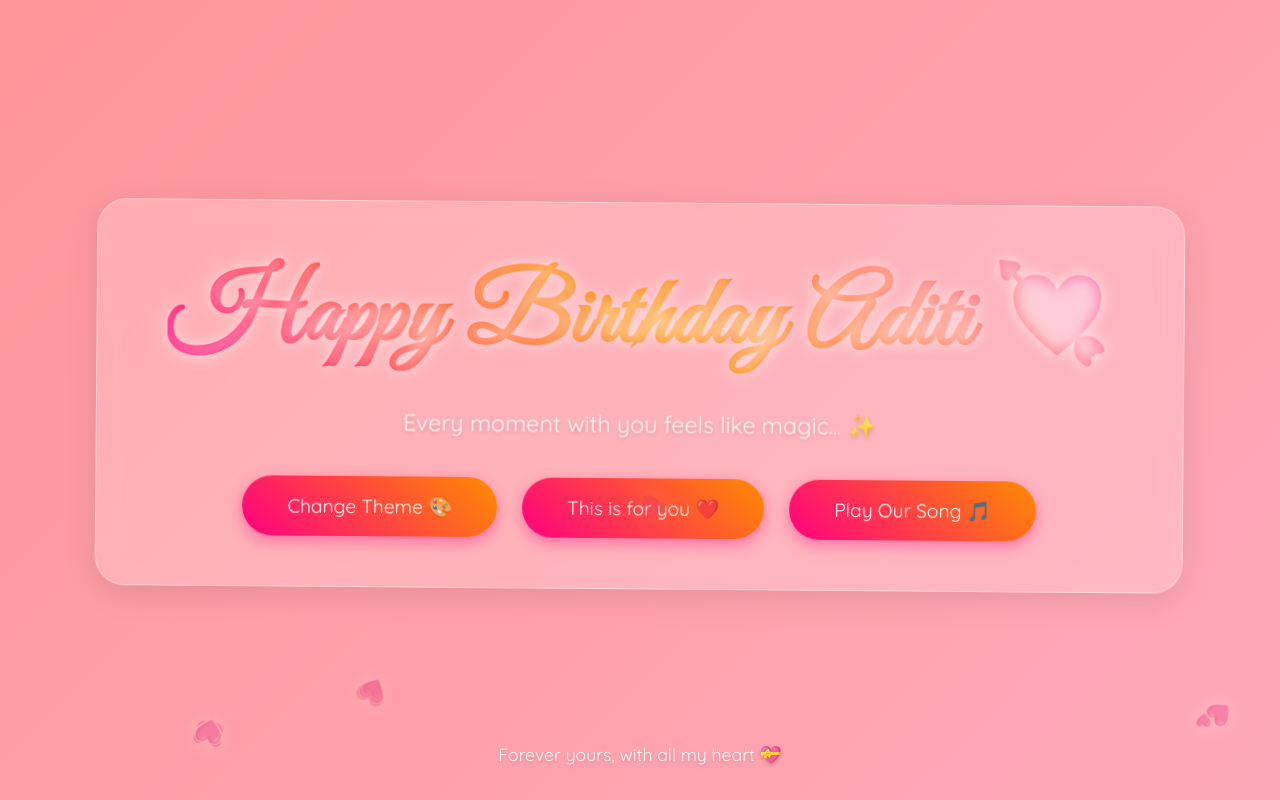
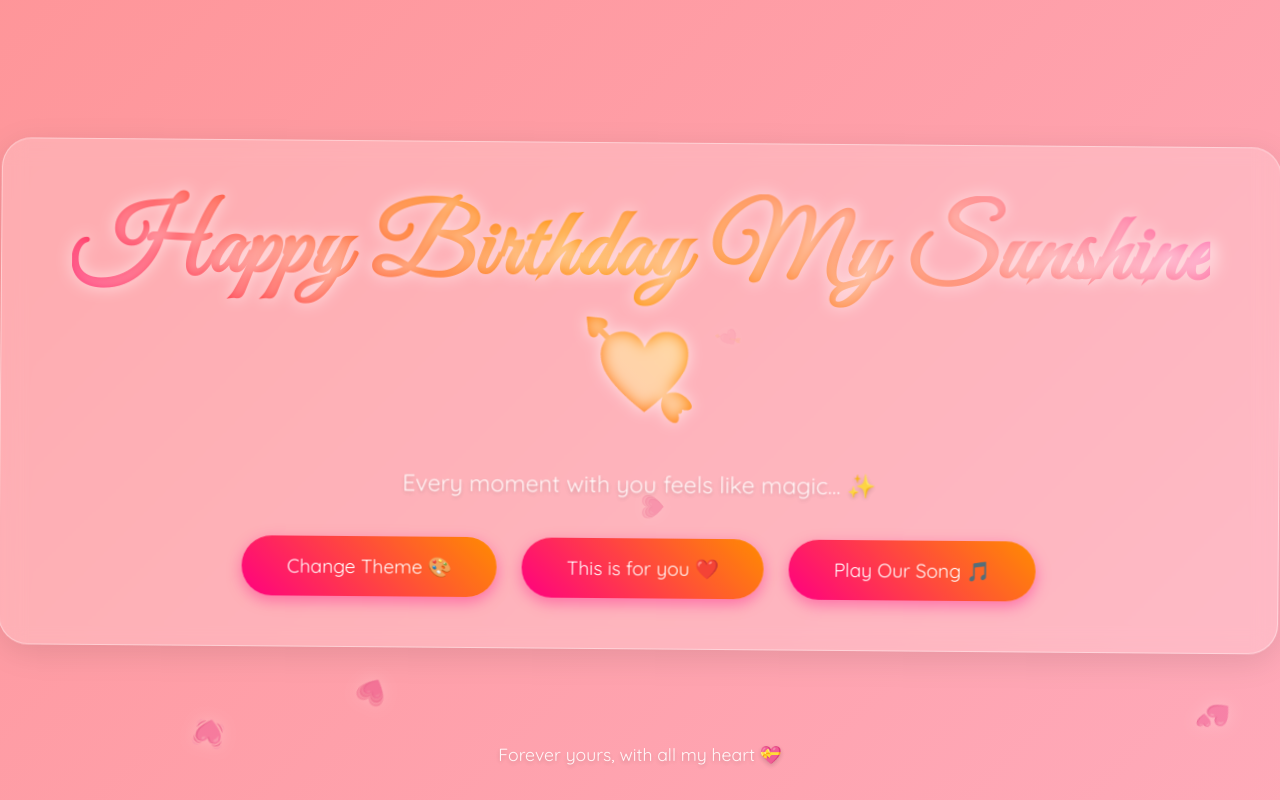
Before and after one commit to Parshv-pro/Birthday_Special, a plain HTML site: page index.html in a window 1280 px wide. Shown: the top 800 px of the page. Drawn offline with Linux system fonts and the light colour scheme.

Commit message:
Update index.html

```diff
--- a/index.html
+++ b/index.html
@@ -206,7 +206,7 @@
 </head>
 <body>
 <div class="glass-container">
-  <h1>Happy Birthday Aditi 💘</h1>
+  <h1>Happy Birthday My Sunshine 💘</h1>
   <p class="subtitle">Every moment with you feels like magic... ✨</p>
   <div class="btn-container">
     <button class="btn color-btn">Change Theme 🎨</button>
```
